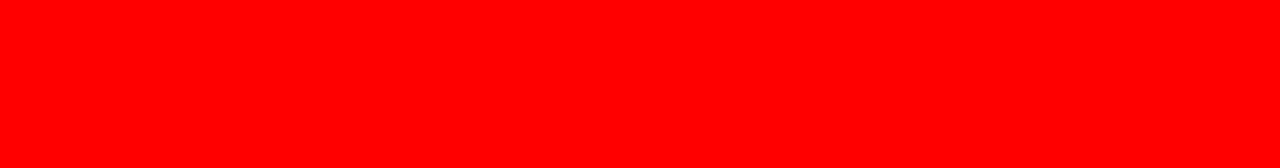
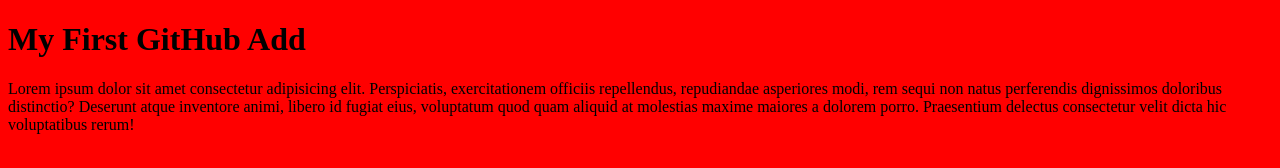
Before and after one commit to moudud-hoq/testing-again, a plain HTML site: page index.html in a window 1280 px wide. Drawn offline with Linux system fonts and the light colour scheme.

Commit message:
added the second blog

```diff
--- a/index.html
+++ b/index.html
@@ -7,6 +7,8 @@
     <title>Document</title>
 </head>
 <body>
+    <h1>My First GitHub Add</h1>
+    <p>Lorem ipsum dolor sit amet consectetur adipisicing elit. Perspiciatis, exercitationem officiis repellendus, repudiandae asperiores modi, rem sequi non natus perferendis dignissimos doloribus distinctio? Deserunt atque inventore animi, libero id fugiat eius, voluptatum quod quam aliquid at molestias maxime maiores a dolorem porro. Praesentium delectus consectetur velit dicta hic voluptatibus rerum!</p>
 
 </body>
 </html>
```
